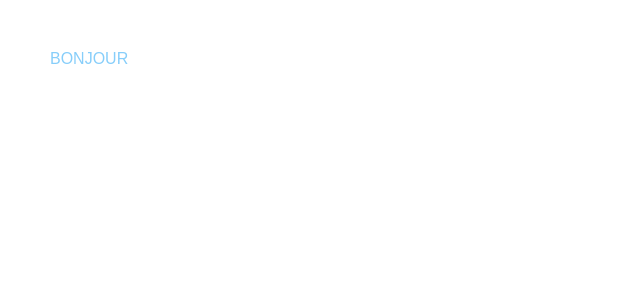
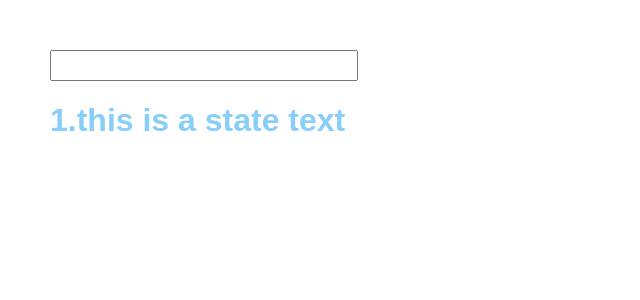
Before and after one commit to bernatferragut/cryptotracker-v4-app, a React (Create React App) app: page / in a window 1280 px wide. Shown: the top 300 px of the page, without its empty margins (0-640 px from the left). Built offline with nearby package versions, Linux system fonts and the light colour scheme.

Commit message:
keep learning react basics

```diff
--- a/src/App.css
+++ b/src/App.css
@@ -2,6 +2,12 @@
 
 .app {
   display: flex;
+  flex-direction: column;
   padding: 50px;
   color: lightskyblue;
 }
+
+input {
+  max-width: 300px;
+  height: 25px;
+}
--- a/src/App.js
+++ b/src/App.js
@@ -2,16 +2,31 @@ import React, { Component } from 'react';
 import './App.css';
 
 class App extends Component {
+  constructor(){
+    super()
+    this.state = {
+      text: " 1.this is a state text"
+    }
+  }
+  // setState Method
+  changeState = (e)=> {
+    console.log('changeState has been clicked')
+    this.setState({
+      text: e.target.value
+    })
+  }
 
   render() {
-
-  const title = 'BONJOUR'
-
     return (
       <div className="app">
-        {title}
+        <input
+        type="text"
+        onChange={this.changeState}
+        />
+        <h1>{this.state.text}</h1>
       </div>
     )
   }
 }
+
 export default App;
--- a/src/index.js
+++ b/src/index.js
@@ -3,4 +3,6 @@ import ReactDOM from 'react-dom';
 import './index.css';
 import App from './App';
 
-ReactDOM.render(<App />, document.getElementById('root'));
+ReactDOM.render(<App
+
+/>, document.getElementById('root'));
```
